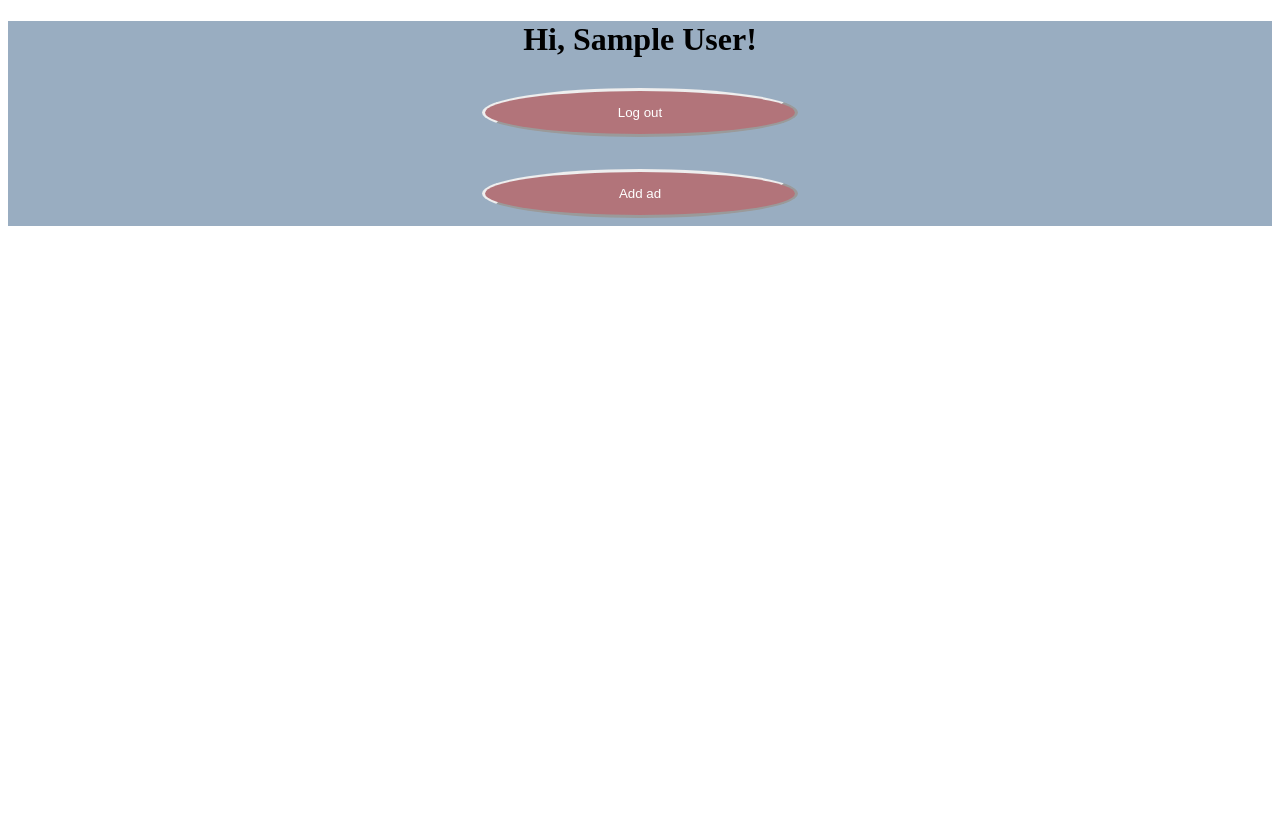
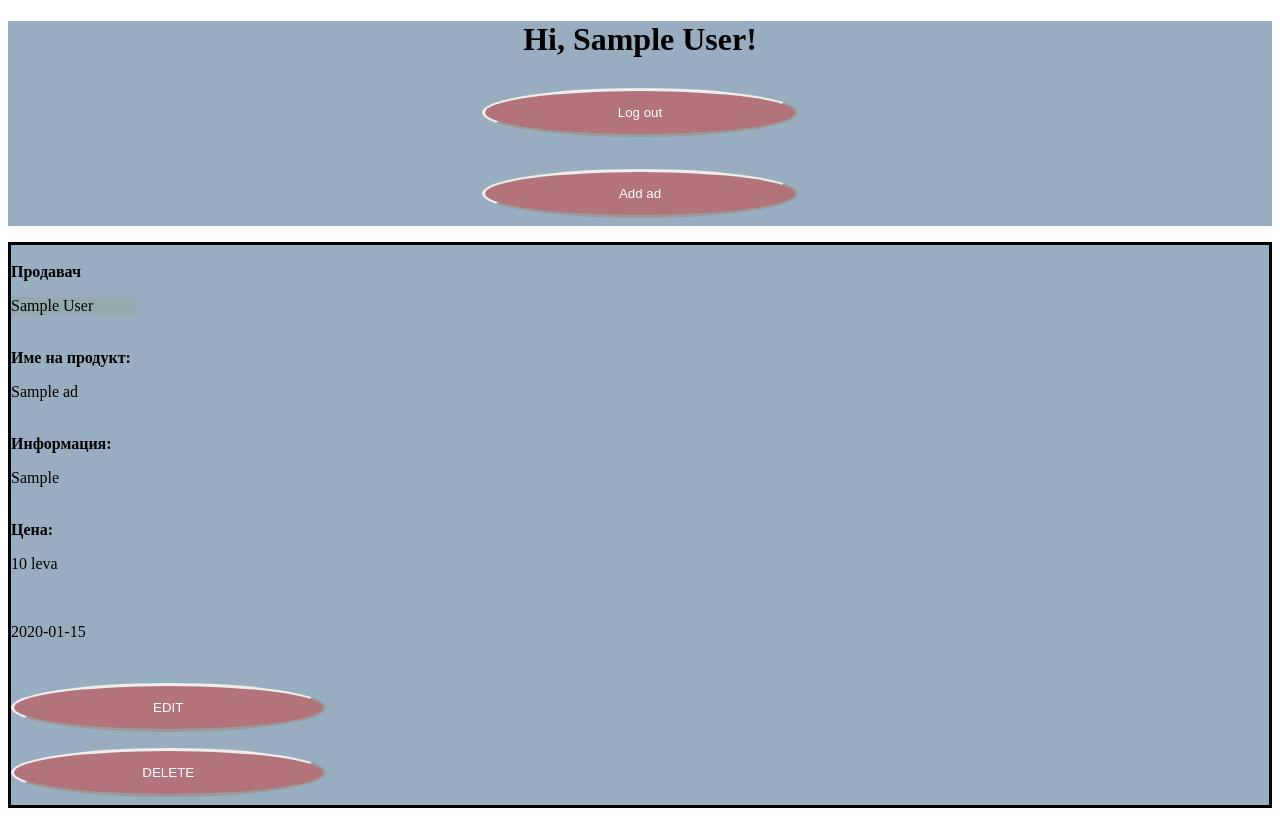
Before and after one commit to Radevskii/Olx-from-Aliexpress, a Flask app: page /1/ in a window 1280 px wide. Before the commit the page ends 226 px from the top, so only its background shows below. Run offline with Flask 2, Linux system fonts and the light colour scheme; tables that the repository leaves empty hold one stand-in row (values such as "Sample post"); data that the repository does not hold is empty; parts of the project's set-up code (start-up, migrations or seed data) failed here and were passed over.

Commit message:
Add files via upload

```diff
--- a/ad.py
+++ b/ad.py
@@ -1,5 +1,6 @@
 from database import DB
 from datetime import date
+
 
 class ad:
 
@@ -8,20 +9,20 @@ class ad:
         self.name_ad = name_ad
         self.info_ad = info_ad
         self.price = price
+        self.user_id = user_id
         self.date = date
         self.is_active = is_active
         self.buyer = buyer
-        self.user_id = user_id
 
         self.values = (
-            self.id_ad, self.name_ad, self.info_ad, self.price, self.date, self.is_active, self.buyer , self.user_id
+            self.id_ad, self.name_ad, self.info_ad, self.price, self.user_id, self.date, self.is_active, self.buyer
         )
 
     def add_ad(self):
         with DB() as db:
             db.execute(
                 '''
-                    INSERT INTO ads (id_ad ,name_ad, info_ad, price, date, is_active, buyer, user_id)
+                    INSERT INTO ads (id_ad ,name_ad, info_ad, price, user_id, date, is_active, buyer)
                     VALUES ( ?, ?, ?, ?, ?, ?, ?, ?)
                 ''', self.values
             )
@@ -29,7 +30,32 @@ class ad:
             return self
 
     @staticmethod
+    def find(id):
+        with DB() as db:
+            row = db.execute(
+                'SELECT * FROM ads WHERE id_ad = ?',
+                (id,)
+            ).fetchone()
+            return ad(*row)
+
+    @staticmethod
     def all():
         with DB() as db:
             rows = db.execute('SELECT * FROM ads').fetchall()
             return [ad(*row) for row in rows]
+
+    @staticmethod
+    def find_user_name(user_id):
+        with DB() as db:
+            name = db.execute(
+                '''
+                SELECT name FROM users
+                WHERE id = ?
+                ''',
+                (user_id,)).fetchone()
+        return name[0]
+
+
+    def delete(self):
+        with DB() as db:
+            db.execute('DELETE FROM ads WHERE id_ad = ?', (self.id_ad, ))
--- a/database.py
+++ b/database.py
@@ -7,7 +7,7 @@ conn.cursor().execute('''
 CREATE TABLE IF NOT EXISTS users
     (
         id INTEGER PRIMARY KEY AUTOINCREMENT,
-        name TEXT ,
+        name TEXT,
         email TEXT UNIQUE,
         password TEXT,
         phone_number INTEGER,
@@ -23,10 +23,10 @@ conn.cursor().execute(
         name_ad TEXT,
         info_ad TEXT,
         price INTEGER,
+        user_id INTEGER,
         date TEXT,
         is_active INTEGER,
-        buyer INTEGER
-        user_id INTEGER,
+        buyer INTEGER,
         FOREIGN KEY (user_id) REFERENCES users(id)
 
     )
--- a/main.py
+++ b/main.py
@@ -56,6 +56,14 @@ def add_ad(id):
         ad(*values).add_ad()
         return redirect('/{}/'.format(id))
 
+@app.route('/<int:id>/delete', methods=['POST'])
+def delete_post(id):
+    post = ad.find(id)
+    User_name = user.get_user(post.user_id)
+    post.delete()
+
+    return render_template("index.html", user=User_name, ads = ad.all())
+
 @app.route("/<int:id>/")
 def print_hello(id):
     User_name = user.get_user(id)
--- a/templates/index.html
+++ b/templates/index.html
@@ -46,13 +46,33 @@
         </div>
 
         {%for ad in ads %}
-        <table>
+        <div style="border-style:solid;">
+          <br>
+          <b>Продавач</b>
+          <p style="background-color:rgba(123,154,98,0.2); width: 10%;">{{ad.find_user_name(ad.user_id)}}</p>
+          <br>
+          <b>Име на продукт:</b>
           <p>{{ad.name_ad}}</p>
           <br>
+          <b>Информация:</b>
           <p>{{ad.info_ad}}</p>
           <br>
-          <p>{{ad.price}}</p>
-        </table>
+          <b>Цена:</b>
+          <p>{{ad.price}} leva</p>
+          <br>
+          <p>{{ad.date}}</p>
+          <br>
+          {%if ad.find_user_name(ad.user_id) != user.name%}
+          <button type="button" name="button">BUY</button>
+          {%endif%}
+          {%if ad.find_user_name(ad.user_id) == user.name%}
+          <button type="button" name="button">EDIT</button>
+          <form class="" action="/{{ad.id_ad}}/delete" method="post">
+            <button type="submit" name="button">DELETE</button>
+          </form>
+
+          {%endif%}
+        </div>
         {%endfor%}
 
     </body>
```
